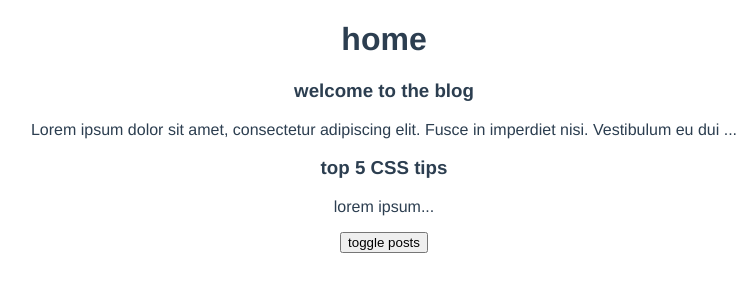
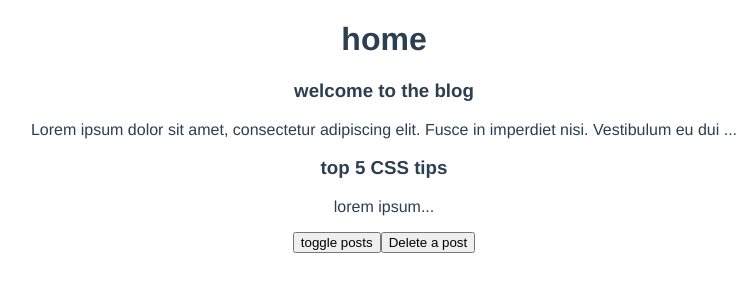
Before and after one commit to AdaN6/vue3_CLI, a Vue app in the folder dojo-blog-2/: page / in a window 1280 px wide. Shown: the top 300 px of the page, without its empty margins (256-1006 px from the left). Built offline with nearby package versions, Linux system fonts and the light colour scheme.

Commit message:
onUpdated lifecycle hook

```diff
--- a/dojo-blog-2/src/views/Home.vue
+++ b/dojo-blog-2/src/views/Home.vue
@@ -3,6 +3,7 @@
     <h1>home</h1>
     <PostList v-if="showPosts" :posts="posts" />
     <button @click="showPosts = !showPosts">toggle posts</button>
+    <button @click="posts.pop()">Delete a post</button>
 </div>
 </template>
 
```
